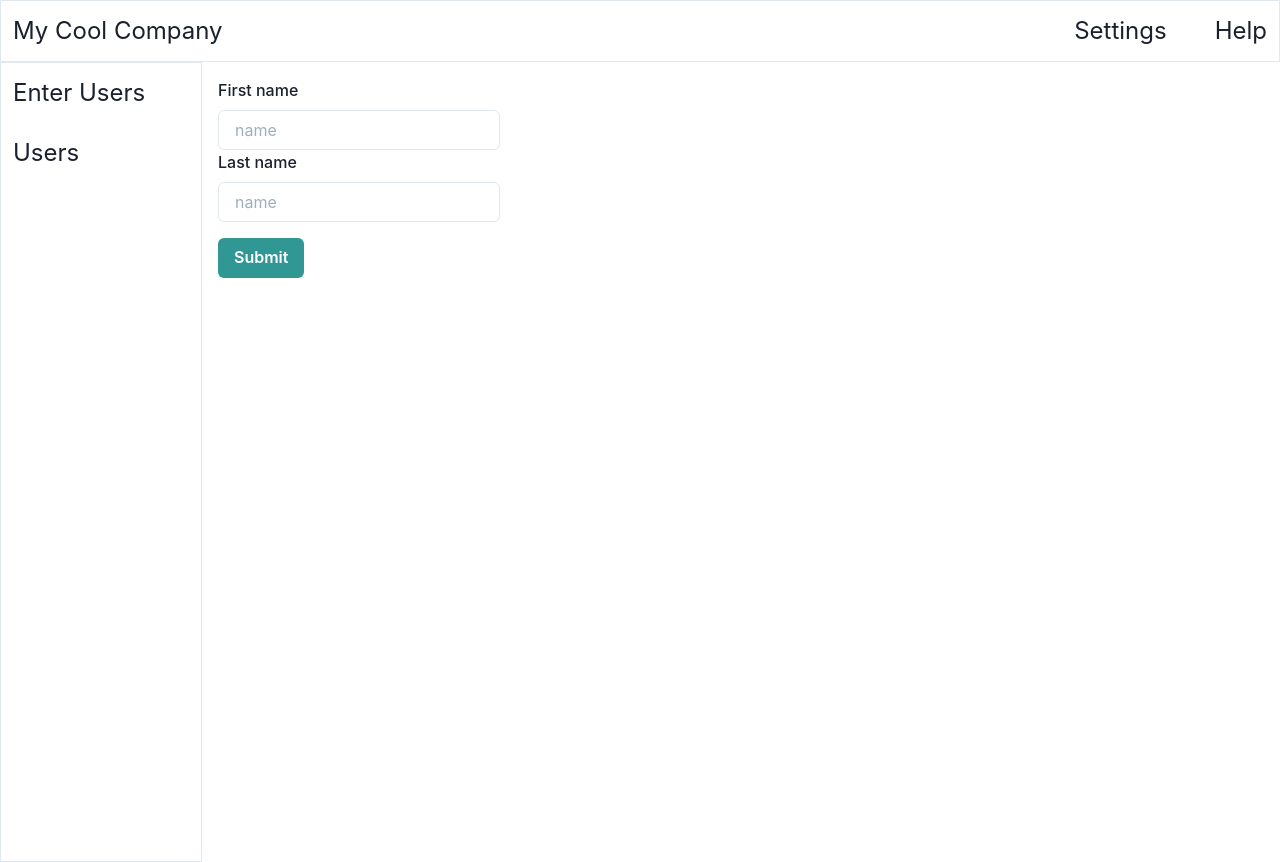
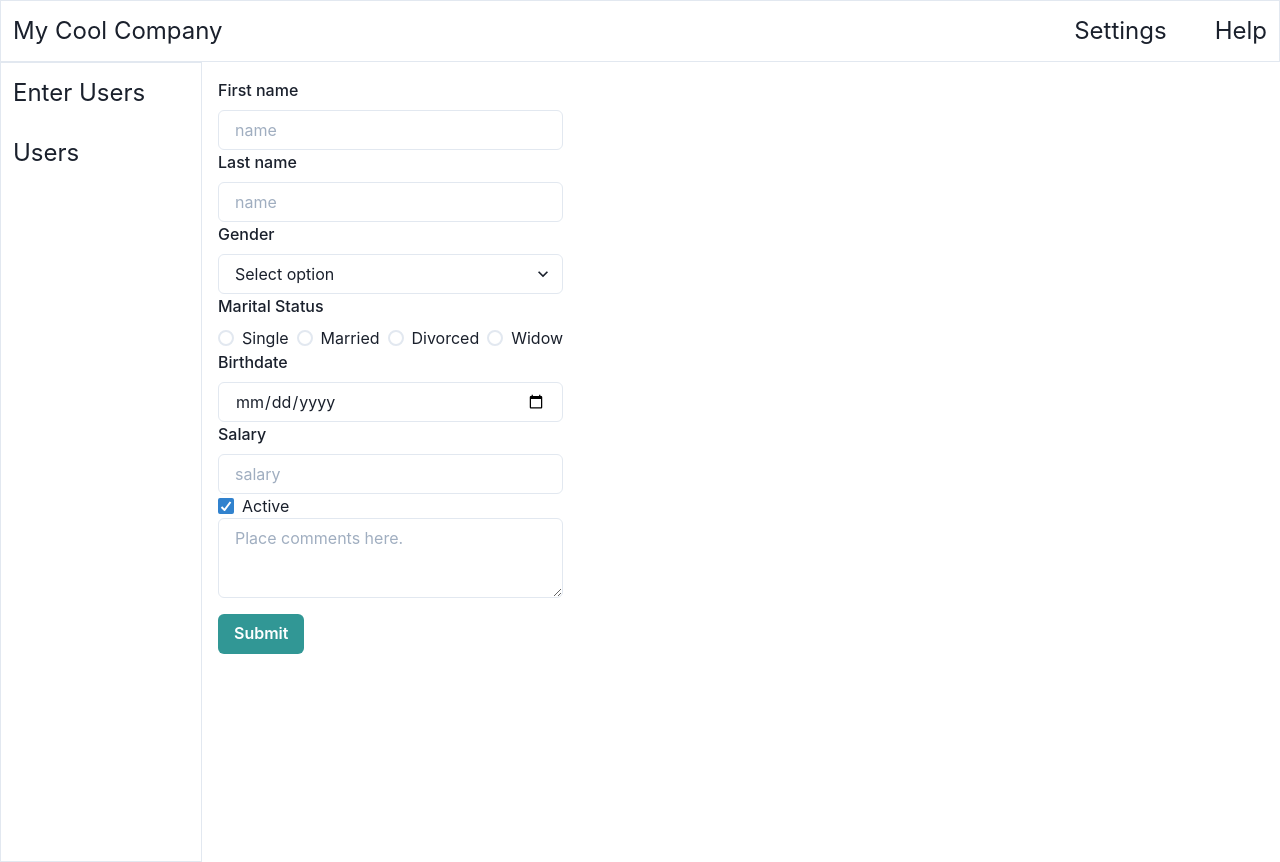
Before and after one commit to kuhnsm/react-starter, a React (Create React App) app: page /user in a window 1280 px wide. Built offline with nearby package versions, Linux system fonts and the light colour scheme.

Commit message:
Use every input type

```diff
--- a/src/Screens/User.tsx
+++ b/src/Screens/User.tsx
@@ -5,6 +5,12 @@ import {
   FormControl,
   Input,
   Button,
+  Select,
+  Radio,
+  RadioGroup,
+  Stack,
+  Checkbox,
+  Textarea,
 } from "@chakra-ui/react";
 import UserType from "../Models/User";
 
@@ -54,9 +60,126 @@ export default function User() {
           {errors.lastName && errors.lastName.message}
         </FormErrorMessage>
       </FormControl>
+      <FormControl isInvalid={errors.lastName}>
+        <FormLabel htmlFor="gender">Gender</FormLabel>
+        <Select
+          id="gender"
+          placeholder="Select option"
+          {...register("gender", {
+            required: "This is required",
+          })}
+        >
+          <option value="female">female</option>
+          <option value="male">male</option>
+          <option value="other">other</option>
+        </Select>
+        <FormErrorMessage>
+          {errors.gender && errors.gender.message}
+        </FormErrorMessage>
+      </FormControl>
+      <FormControl isInvalid={errors.maritalStatus}>
+        <FormLabel htmlFor="maritalStatus">Marital Status</FormLabel>
+        <RadioGroup>
+          <Stack direction="row">
+            <Radio
+              {...register("maritalStatus", {
+                required: "This is required",
+              })}
+              id="maritalStatus"
+              value="single"
+            >
+              Single
+            </Radio>
+            <Radio
+              {...register("maritalStatus", {
+                required: "This is required",
+              })}
+              id="maritalStatus"
+              value="married"
+            >
+              Married
+            </Radio>
+            <Radio
+              {...register("maritalStatus", {
+                required: "This is required",
+              })}
+              id="maritalStatus"
+              value="divorced"
+            >
+              Divorced
+            </Radio>
+            <Radio
+              {...register("maritalStatus", {
+                required: "This is required",
+              })}
+              id="maritalStatus"
+              value="widow"
+            >
+              Widow
+            </Radio>
+          </Stack>
+        </RadioGroup>
+        <FormErrorMessage>
+          {errors.maritalStatus && errors.maritalStatus.message}
+        </FormErrorMessage>
+      </FormControl>
+      <FormControl isInvalid={errors.birthdate}>
+        <FormLabel htmlFor="birthdate">Birthdate</FormLabel>
+        <Input
+          id="birthdate"
+          placeholder="name"
+          type="date"
+          {...register("birthdate", {
+            required: "This is required",
+          })}
+        />
+        <FormErrorMessage>
+          {errors.birthdate && errors.birthdate.message}
+        </FormErrorMessage>
+      </FormControl>
+      <FormControl isInvalid={errors.salary}>
+        <FormLabel htmlFor="salary">Salary</FormLabel>
+        <Input
+          id="salary"
+          placeholder="salary"
+          type="number"
+          {...register("salary", {
+            required: "This is required",
+          })}
+        />
+        <FormErrorMessage>
+          {errors.salary && errors.salary.message}
+        </FormErrorMessage>
+      </FormControl>
+      <FormControl isInvalid={errors.active}>
+        <Checkbox id="active" {...register("active")} defaultIsChecked>
+          Active
+        </Checkbox>
+        <FormErrorMessage>
+          {errors.active && errors.active.message}
+        </FormErrorMessage>
+      </FormControl>
+      <FormControl isInvalid={errors.comments}>
+        <Textarea
+          id="comments"
+          {...register("comments")}
+          placeholder="Place comments here."
+        />
+        <FormErrorMessage>
+          {errors.comments && errors.comments.message}
+        </FormErrorMessage>
+      </FormControl>
       <Button mt={4} colorScheme="teal" isLoading={isSubmitting} type="submit">
         Submit
       </Button>
     </form>
   );
 }
+
+/*
+<select {...register("gender")}>
+        <option value="female">female</option>
+        <option value="male">male</option>
+        <option value="other">other</option>
+      </select>
+*/
--- a/src/Screens/Users.tsx
+++ b/src/Screens/Users.tsx
@@ -1,6 +1,5 @@
 import { useEffect, useState } from "react";
 import { getUsers } from "../Api/Users";
-
 import {
   Box,
   Heading,
```
